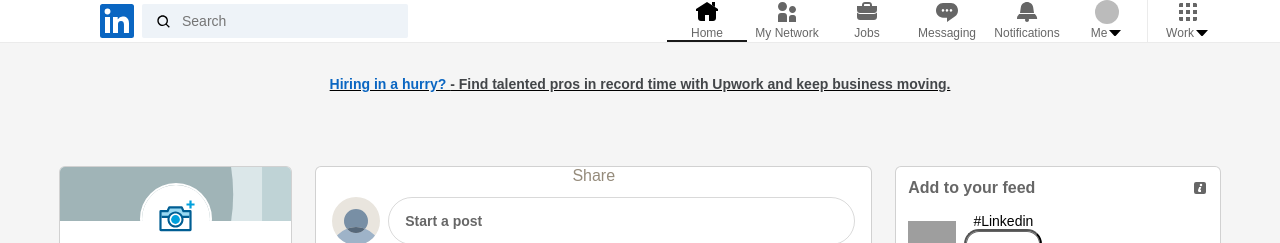
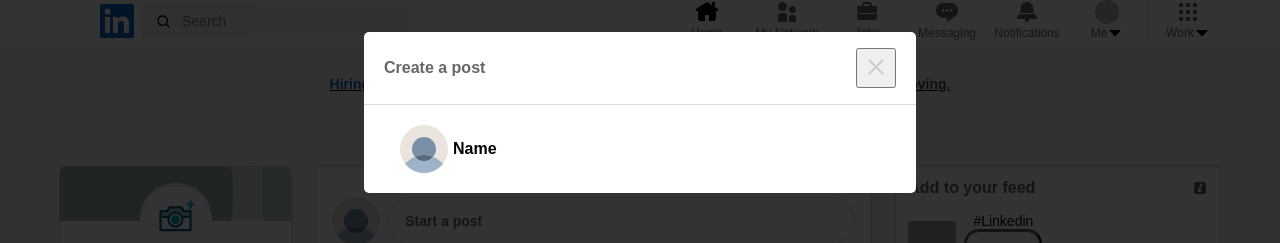
Before and after one commit to Timhung803/linkedin-clone, a React (Create React App) app: page /home in a window 1280 px wide. Shown: the top 243 px of the page. Built offline with nearby package versions, Linux system fonts and the light colour scheme; no server answers; sample sign-in values are in the browser's storage; grey boxes are pictures that could not be loaded.

Commit message:
Created and styled a postmodel.

```diff
--- a/src/components/Main.js
+++ b/src/components/Main.js
@@ -6,6 +6,7 @@
 import { BsHandThumbsUp } from "react-icons/bs";
 import { BiCommentDetail } from "react-icons/bi";
 import { IoIosSend } from "react-icons/io";
+import PostModal from "./PostModal";
 
 const Main = (props) => {
   return (
@@ -94,6 +95,7 @@
           </SocialActions>
         </Article>
       </div>
+      <PostModal />
     </Container>
   );
 };
--- /dev/null
+++ b/src/components/PostModal.js
@@ -0,0 +1,101 @@
+import styled from "styled-components";
+import { CgClose } from "react-icons/cg";
+
+const PostModal = (props) => {
+  return (
+    <Container>
+      <Content>
+        <Header>
+          <h2>Create a post</h2>
+          <button>
+            <CgClose />
+          </button>
+        </Header>
+        <SharedContent>
+          <UserInfo>
+            <img src="/images/user.svg" alt="" />
+            <span>Name</span>
+          </UserInfo>
+        </SharedContent>
+      </Content>
+    </Container>
+  );
+};
+
+const Container = styled.div`
+  position: fixed;
+  top: 0;
+  left: 0;
+  right: 0;
+  bottom: 0;
+  z-index: 9999;
+  color: black;
+  background-color: rgba(0, 0, 0, 0.8);
+`;
+
+const Content = styled.div`
+  width: 100%;
+  max-width: 552px;
+  background-color: white;
+  max-height: 90%;
+  overflow: initial;
+  border-radius: 5px;
+  position: relative;
+  display: flex;
+  flex-direction: column;
+  top: 32px;
+  margin: 0 auto;
+`;
+
+const Header = styled.div`
+  display: block;
+  padding: 16px 20px;
+  border-bottom: 1px solid rgba(0, 0, 0, 0.15);
+  font-size: 16px;
+  line-height: 1.5;
+  color: rgba(0, 0, 0, 0.6);
+  font-weight: 400;
+  display: flex;
+  justify-content: space-between;
+  align-items: center;
+  button {
+    height: 40px;
+    width: 40px;
+    min-width: auto;
+    color: rgba(0, 0, 0, 0.15);
+    svg {
+      pointer-events: none;
+      height: 24px;
+      width: 24px;
+    }
+  }
+`;
+
+const SharedContent = styled.div`
+  display: flex;
+  flex-direction: column;
+  flex-grow: 1;
+  overflow-y: auto;
+  vertical-align: baseline;
+  background: transparent;
+  padding: 8px 12px;
+`;
+const UserInfo = styled.div`
+  display: flex;
+  align-items: center;
+  padding: 12px 24px;
+  svg,
+  img {
+    width: 48px;
+    height: 48px;
+    background-clip: content-box;
+    border-radius: 50%;
+  }
+  span {
+    font-size: 16px;
+    font-weight: 600;
+    line-height: 1.5;
+    margin-left: 5px;
+  }
+`;
+export default PostModal;
```
